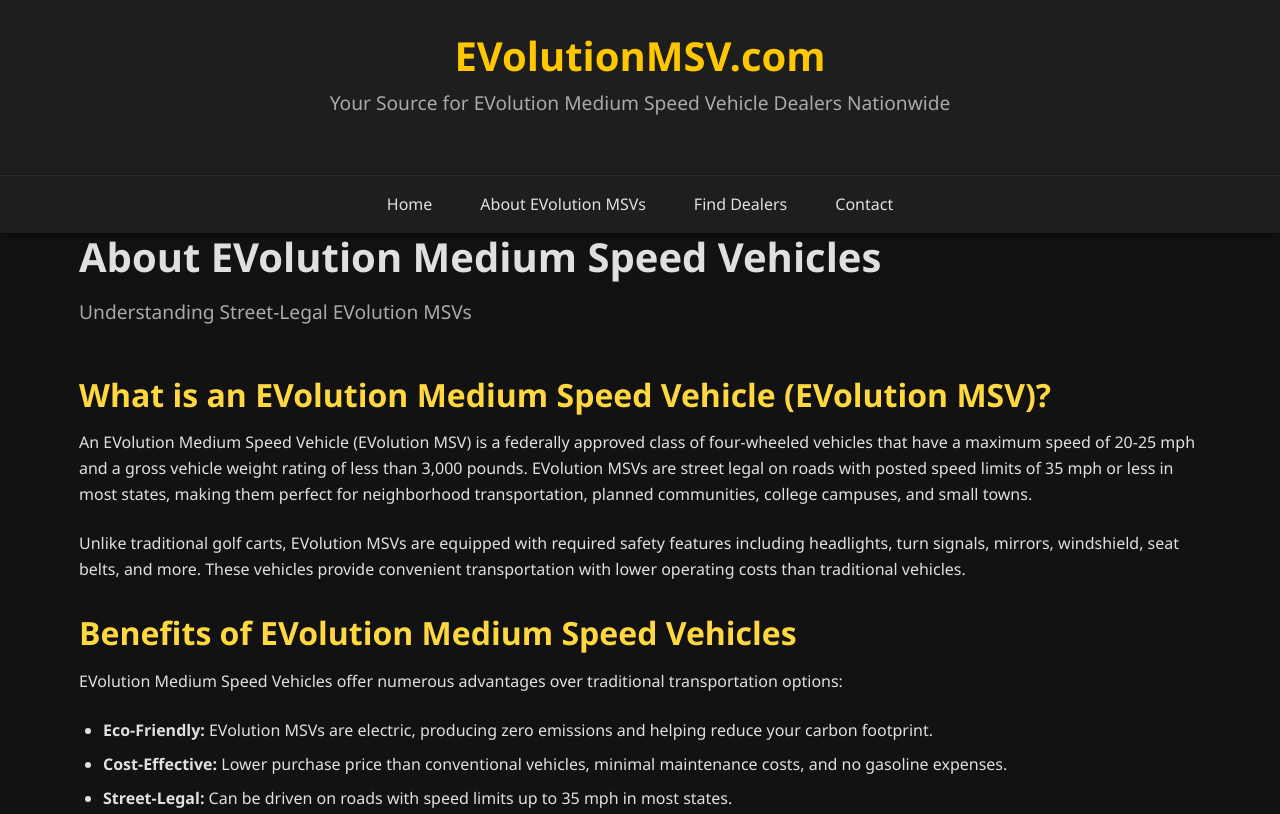
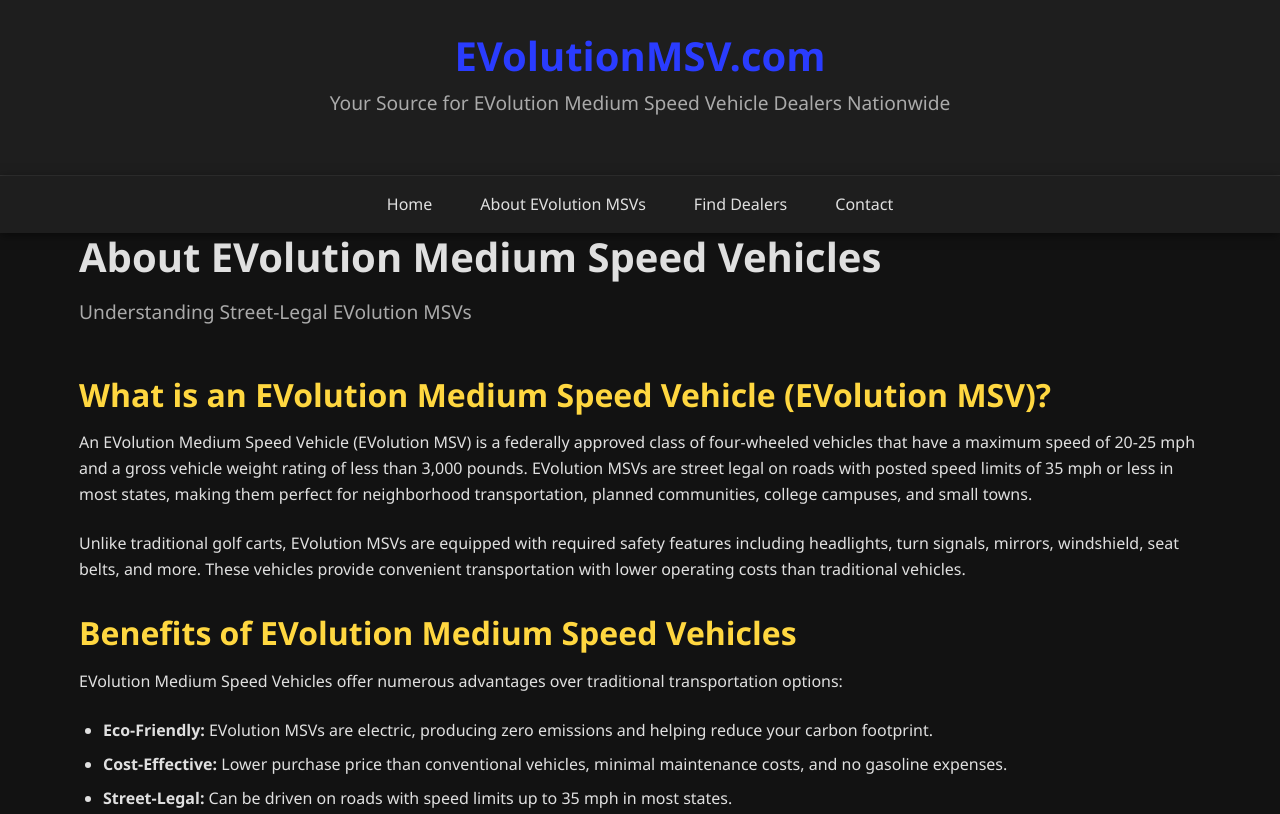
Before and after one commit to Tigon-Golf-Carts-LLC/EVolutionMSV.com, a plain HTML site: page about.html in a window 1280 px wide. Shown: the top 814 px of the page. Drawn offline with Linux system fonts and the light colour scheme.

Commit message:
Update styles.css

```diff
--- a/css/styles.css
+++ b/css/styles.css
@@ -2,7 +2,7 @@
 
 /* Base Styles */
 :root {
-    --primary-color: #ffc700;
+    --primary-color: #2a3cff;
     --primary-dark: #e6b400;
     --primary-light: #ffd740;
     --dark-bg: #121212;
```
